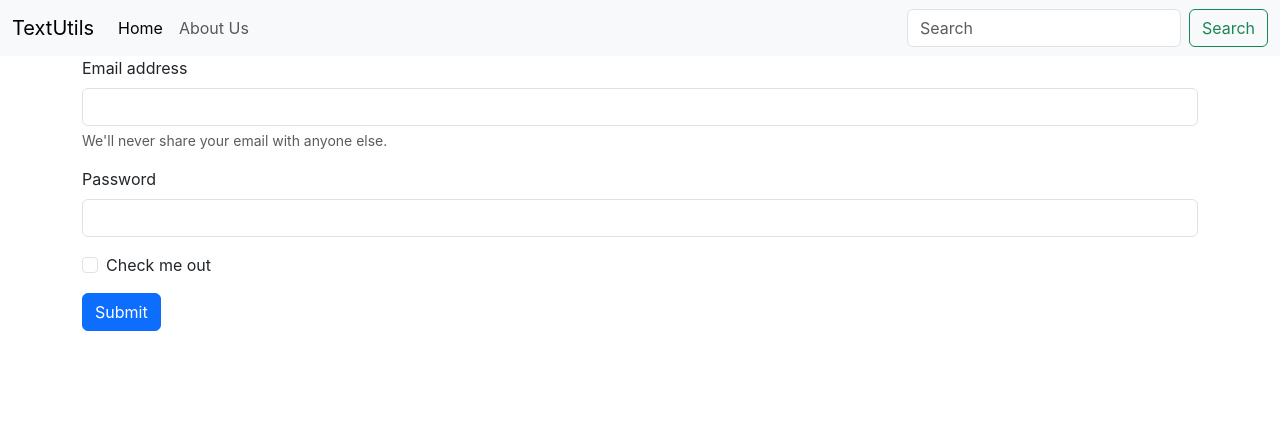
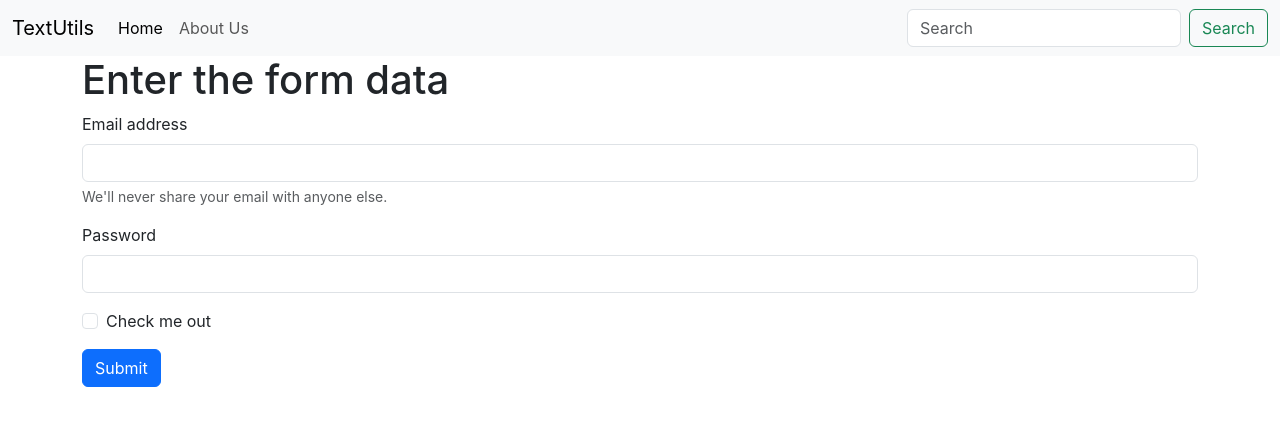
Before and after one commit to Faizan-Ashraf7/React-Projects, a React (Create React App) app in the folder textutils/: page / in a window 1280 px wide. Shown: the top 426 px of the page. Built offline with nearby package versions, Linux system fonts and the light colour scheme.

Commit message:
Added form

```diff
--- a/textutils/src/App.js
+++ b/textutils/src/App.js
@@ -6,7 +6,7 @@ function App() {
     <>
   <Navbar title="TextUtils" aboutText="About Us" />
   <div className="container">
-  <TextForm />
+  <TextForm heading="Enter the form data"/>
   </div>
     </>
   );
--- a/textutils/src/components/TextForm.js
+++ b/textutils/src/components/TextForm.js
@@ -1,8 +1,9 @@
 import React from 'react'
 
-export default function TextForm() {
+export default function TextForm(props) {
   return (
     <div>
+      <h1>{props.heading}</h1>
       <form>
   <div class="mb-3">
     <label for="exampleInputEmail1" class="form-label">Email address</label>
```
